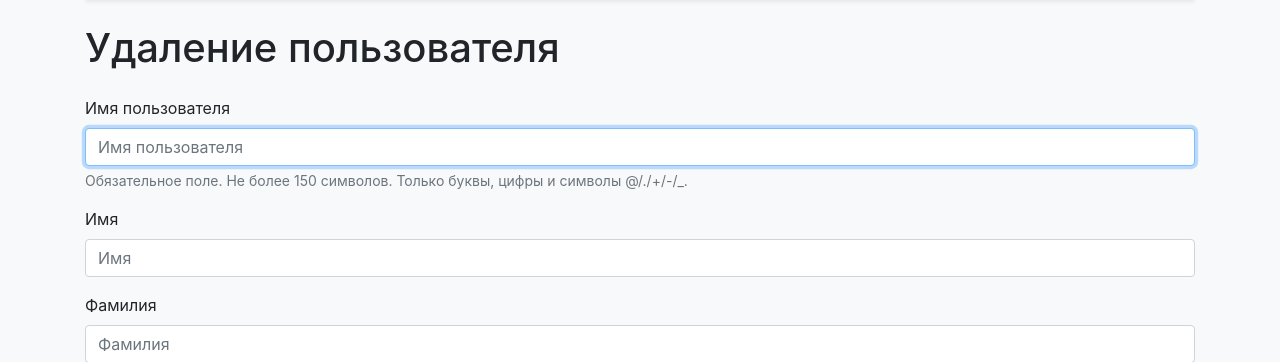
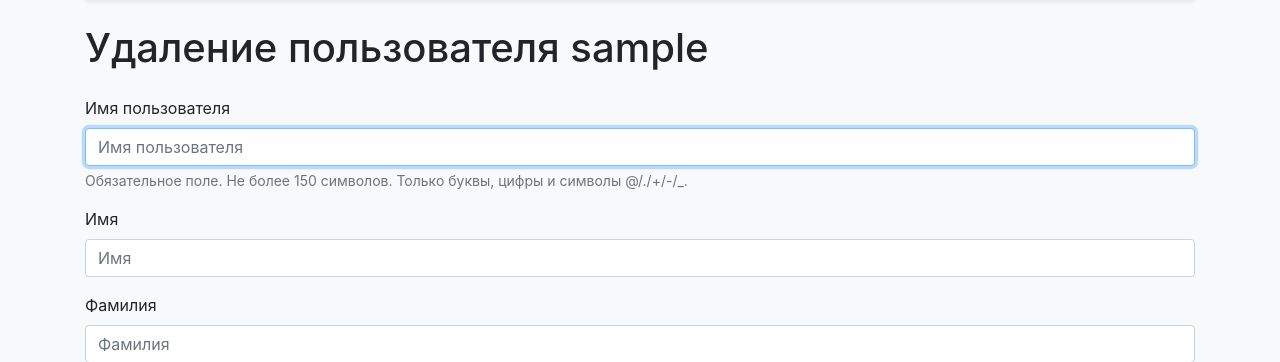
Before and after one commit to kozenalex/python-project-52, a Django app: template task_manager/templates/user_confirm_delete.html in a window 1280 px wide. Shown: the part 95-457 px from the top of the page. Run offline with Django 4.2, Linux system fonts and the light colour scheme; the template is opened without the code that fills it: values that come from a table or form of the project are taken from there, others are empty; the visitor is signed in with stand-in values (Sample User, id 1); some libraries are stand-ins or nearby versions.

Commit message:
add user.is_staff

```diff
--- a/task_manager/templates/user_confirm_delete.html
+++ b/task_manager/templates/user_confirm_delete.html
@@ -1,7 +1,7 @@
 {% extends 'layout.html' %}
 {% load bootstrap4 %}
 {% block content %}
-<h1 class="my-4">Удаление пользователя</h1>
+<h1 class="my-4">Удаление пользователя {{user.username}}</h1>
 <form action="{% url 'user_delete' pk=user.id %}" method="post" class="form">
     {% csrf_token %}
     {% bootstrap_form form %}
--- a/task_manager/templates/users.html
+++ b/task_manager/templates/users.html
@@ -19,7 +19,7 @@
       <td>{{ u.username }}</td>
       <td>{{ u }}</td>
       <td>{{ u.date_joined }}</td>
-      {% if user.is_authenticated and u.username == user.username %}
+      {% if user.is_authenticated and u.username == user.username or user.is_staff %}
       <td>
         <a href="{% url 'user_update' pk=u.id %}">Изменить</a>
         <br>
```
